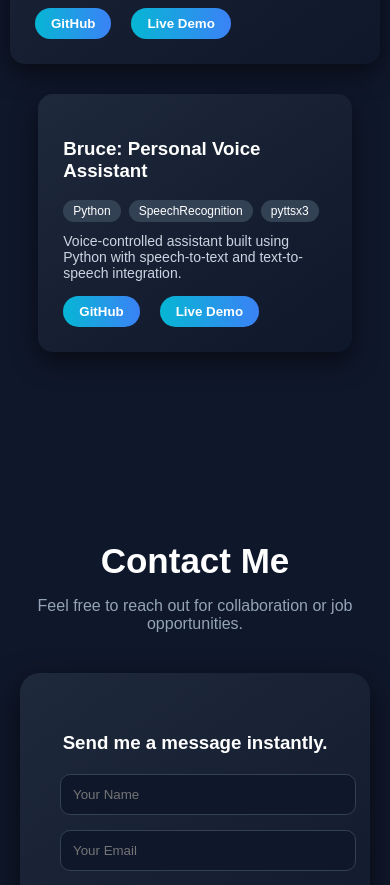
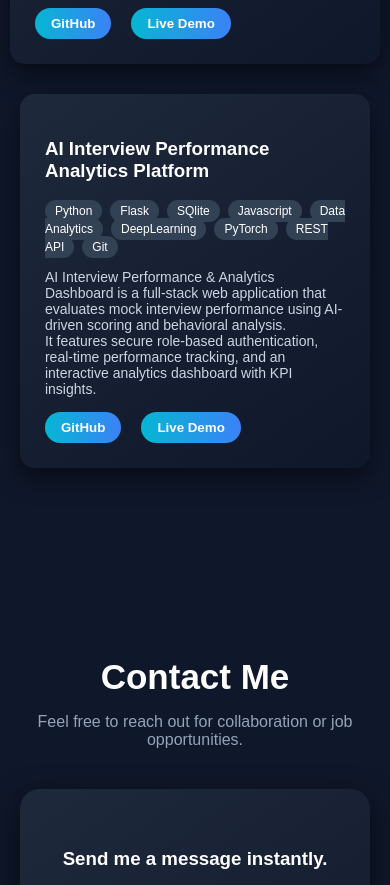
Before and after one commit to Likith-08/likith-portfolio, a React (Vite) app: page / in a window 390 px wide. Shown: the part 3740-4625 px from the top of the page. Built offline with nearby package versions, Linux system fonts and the light colour scheme.

Commit message:
Updated portfolio UI and fixed responsiveness

```diff
--- a/src/components/Projects.jsx
+++ b/src/components/Projects.jsx
@@ -138,17 +138,23 @@ function Projects() {
           onMouseEnter={() => setHoveredCard(1)}
           onMouseLeave={() => setHoveredCard(null)}
         >
-          <h3>Bruce: Personal Voice Assistant</h3>
+          <h3>AI Interview Performance Analytics Platform</h3>
 
           <div style={{ marginBottom: "12px" }}>
             <span style={badgeStyle}>Python</span>
-            <span style={badgeStyle}>SpeechRecognition</span>
-            <span style={badgeStyle}>pyttsx3</span>
+            <span style={badgeStyle}>Flask</span>
+            <span style={badgeStyle}>SQlite</span>
+            <span style={badgeStyle}>Javascript</span>
+            <span style={badgeStyle}>Data Analytics</span>
+            <span style={badgeStyle}>DeepLearning</span>
+            <span style={badgeStyle}>PyTorch</span>
+            <span style={badgeStyle}>REST API</span>
+            <span style={badgeStyle}>Git</span>
           </div>
 
           <p style={{ fontSize: "14px", color: "#cbd5e1" }}>
-            Voice-controlled assistant built using Python with
-            speech-to-text and text-to-speech integration.
+AI Interview Performance & Analytics Dashboard is a full-stack web application that evaluates mock interview performance using AI-driven scoring and behavioral analysis.<br/>
+It features secure role-based authentication, real-time performance tracking, and an interactive analytics dashboard with KPI insights.
           </p>
 
           <div style={{ marginTop: "15px", display: "flex", gap: "10px" }}>
@@ -167,7 +173,7 @@ function Projects() {
               </button>
             </a>
 
-         <a href="https://github.com/Likith-08/Bruce--Personal-Voice-Assistant/releases/tag/v1.0"
+         <a href="https://likith-08-ai-interview-assistant.hf.space"
               target="_blank">
              </a>
             <button
@@ -176,7 +182,7 @@ function Projects() {
               onMouseLeave={() => setHoveredButton(null)}
               onClick={() =>
                 window.open(
-                  "https://github.com/Likith-08/Bruce--Personal-Voice-Assistant/releases/tag/v1.0",
+                  "https://likith-08-ai-interview-assistant.hf.space",
                   "_blank"
                 )
               }
```
